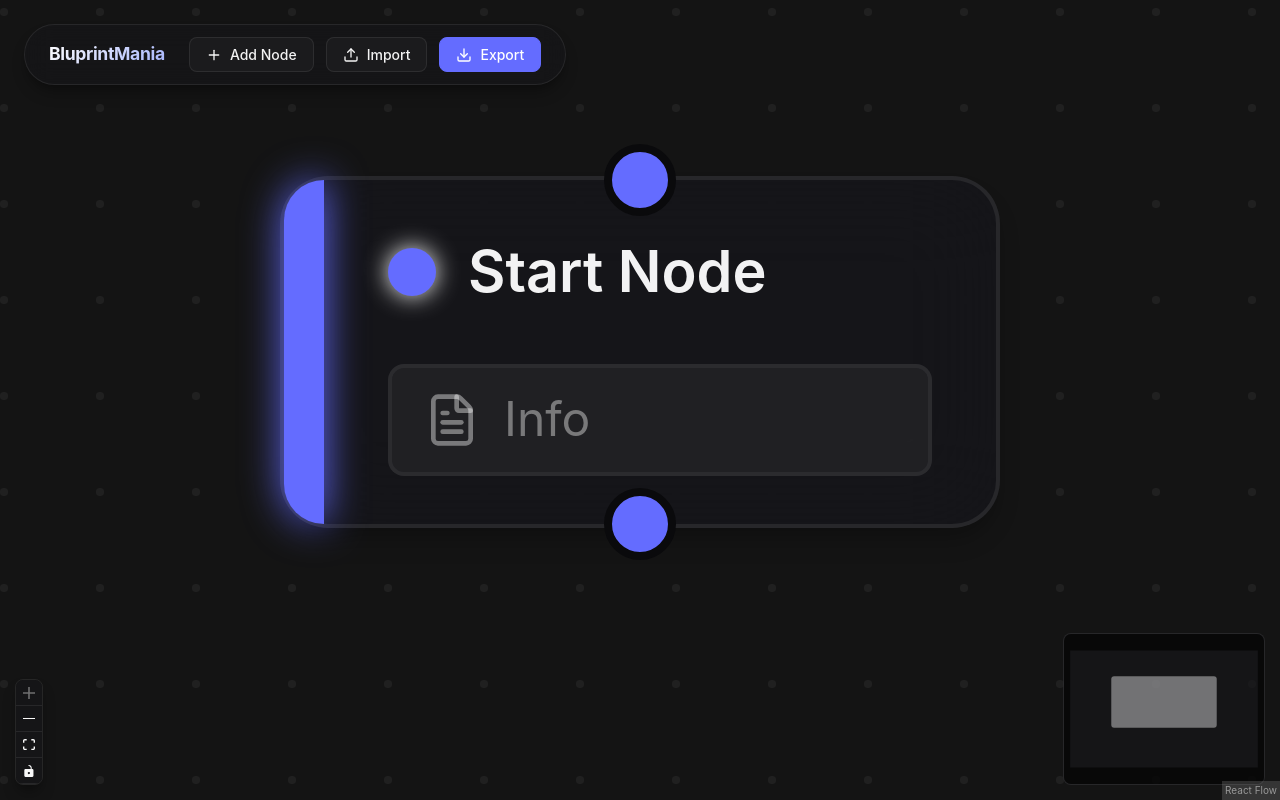
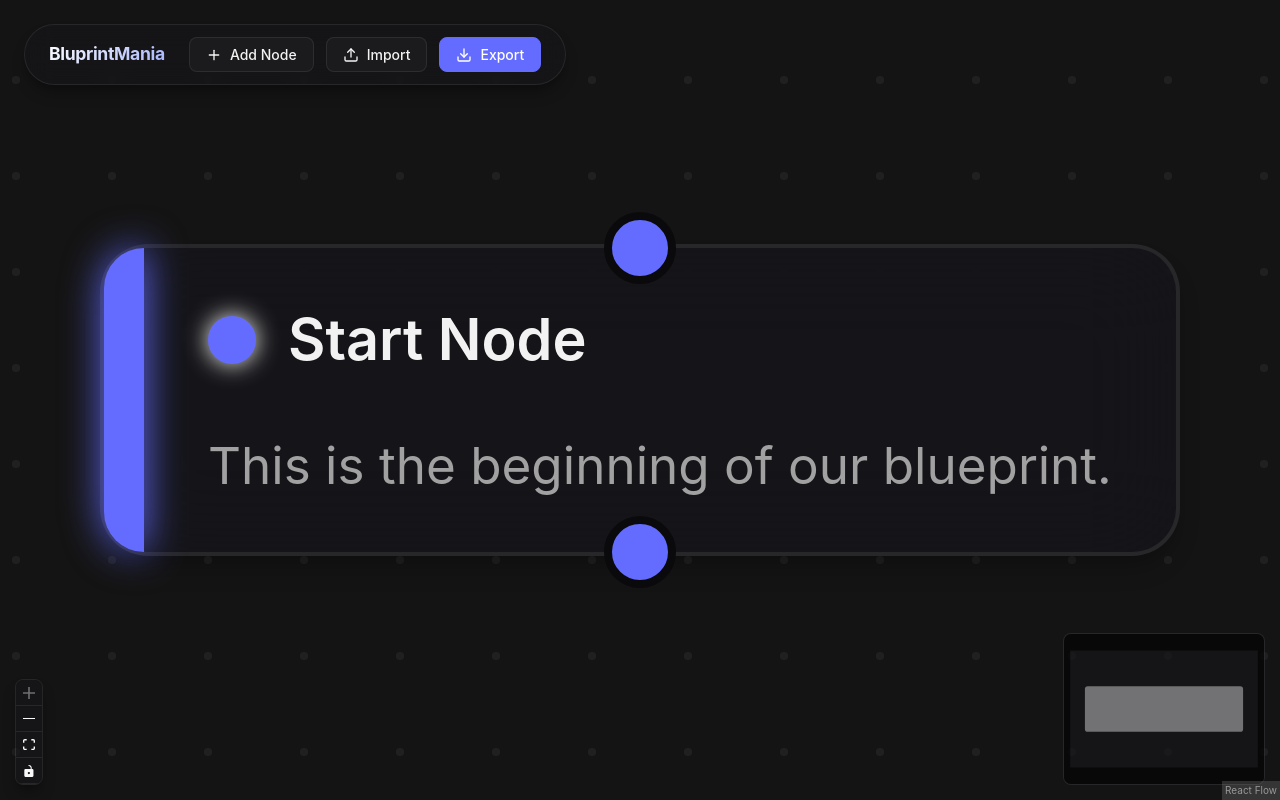
Before and after one commit to MaddyAurora/BluprintMania, a React (Vite) app: page / in a window 1280 px wide. Built offline with nearby package versions, Linux system fonts and the light colour scheme.

Commit message:
Fixed several QoL issues and added more colors

```diff
--- a/src/App.tsx
+++ b/src/App.tsx
@@ -64,20 +64,23 @@ function BlueprintEditor() {
           label: 'New Node',
           color: '#06b6d4',
           notes: '',
+          isNew: true,
         },
         selected: true,
       };
 
-      setNodes((nds) => nds.concat(newNode));
+      setNodes((nds) => nds.map((n) => ({ ...n, selected: false })).concat(newNode));
 
       if (connectionState.fromNode?.id) {
+        const isTarget = connectionState.fromHandle?.type === 'target';
+
         setEdges((eds) =>
           eds.concat({
             id: uuidv4(),
-            source: connectionState.fromNode!.id,
-            sourceHandle: connectionState.fromHandle?.id || null,
-            target: newNodeId,
-            targetHandle: null,
+            source: isTarget ? newNodeId : connectionState.fromNode!.id,
+            sourceHandle: isTarget ? null : (connectionState.fromHandle?.id || null),
+            target: isTarget ? connectionState.fromNode!.id : newNodeId,
+            targetHandle: isTarget ? (connectionState.fromHandle?.id || null) : null,
           })
         );
       }
@@ -86,18 +89,31 @@ function BlueprintEditor() {
   );
 
   const onAddNode = useCallback(() => {
+    const centerX = window.innerWidth / 2;
+    const centerY = window.innerHeight / 2;
+    const centerFlowPosition = screenToFlowPosition({ x: centerX, y: centerY });
+
+    // Random offset between -150 and +150
+    const offsetX = (Math.random() - 0.5) * 300;
+    const offsetY = (Math.random() - 0.5) * 300;
+
     const newNode: BlueprintNode = {
       id: uuidv4(),
       type: 'custom',
-      position: { x: Math.random() * 300 + 100, y: Math.random() * 300 + 100 },
+      position: {
+        x: centerFlowPosition.x + offsetX - 90,
+        y: centerFlowPosition.y + offsetY - 40
+      },
       data: {
-        label: 'New Node',
-        color: '#10b981',
-        notes: '',
-      },
-    };
-    setNodes((nds) => nds.concat(newNode));
-  }, [setNodes]);
+          label: 'New Node',
+          color: '#10b981',
+          notes: '',
+          isNew: true,
+        },
+        selected: true,
+      };
+    setNodes((nds) => nds.map((n) => ({ ...n, selected: false })).concat(newNode));
+  }, [setNodes, screenToFlowPosition]);
 
   const onExport = useCallback(() => {
     const viewport = getViewport();
@@ -166,6 +182,15 @@ function BlueprintEditor() {
     setEdges((eds) => eds.filter((e) => e.source !== nodeId && e.target !== nodeId));
   }, [setNodes, setEdges]);
 
+  const onNodeClick = useCallback((event: React.MouseEvent, node: BlueprintNode) => {
+    setNodes((nds) =>
+      nds.map((n) => ({
+        ...n,
+        selected: n.id === node.id || (event.shiftKey && n.selected),
+      }))
+    );
+  }, [setNodes]);
+
   const selectedNode = nodes.find((n) => n.selected) || null;
 
   return (
@@ -179,6 +204,7 @@ function BlueprintEditor() {
         onEdgesChange={onEdgesChange}
         onConnect={onConnect}
         onConnectEnd={onConnectEnd}
+        onNodeClick={onNodeClick}
         onDragOver={onDragOver}
         onDrop={onDrop}
       />
--- a/src/components/BlueprintCanvas.tsx
+++ b/src/components/BlueprintCanvas.tsx
@@ -27,6 +27,7 @@ interface BlueprintCanvasProps {
   onEdgesChange: OnEdgesChange;
   onConnect: OnConnect;
   onConnectEnd: (event: MouseEvent | TouchEvent, connectionState: any) => void;
+  onNodeClick?: (event: React.MouseEvent, node: BlueprintNode) => void;
   onDragOver?: (event: React.DragEvent) => void;
   onDrop?: (event: React.DragEvent) => void;
 }
@@ -38,6 +39,7 @@ export default function BlueprintCanvas({
   onEdgesChange,
   onConnect,
   onConnectEnd,
+  onNodeClick,
   onDragOver,
   onDrop,
 }: BlueprintCanvasProps) {
@@ -50,6 +52,7 @@ export default function BlueprintCanvas({
         onEdgesChange={onEdgesChange}
         onConnect={onConnect}
         onConnectEnd={onConnectEnd}
+        onNodeClick={onNodeClick}
         onDragOver={onDragOver}
         onDrop={onDrop}
         nodeTypes={nodeTypes}
--- a/src/components/CustomNode.css
+++ b/src/components/CustomNode.css
@@ -13,6 +13,7 @@
   width: 100%;
   height: 100%;
   box-sizing: border-box;
+  user-select: none;
 }
 
 .custom-node::before {
--- a/src/components/CustomNode.tsx
+++ b/src/components/CustomNode.tsx
@@ -1,12 +1,12 @@
 import { memo, useRef, useState, useEffect } from 'react';
-import { Handle, Position, NodeResizer } from '@xyflow/react';
+import { Handle, Position, NodeResizer, useReactFlow } from '@xyflow/react';
 import type { NodeProps } from '@xyflow/react';
 import { FileText, Image as ImageIcon } from 'lucide-react';
 import type { BlueprintNode } from '../types';
 import './CustomNode.css';
 
-const CustomNode = ({ data, selected, width, height }: NodeProps<BlueprintNode>) => {
-  const isExpanded = height && height > 100;
+const CustomNode = ({ id, data, selected, width, height }: NodeProps<BlueprintNode>) => {
+  const { setNodes } = useReactFlow();
   const hasNotes = Boolean(data.notes && data.notes.trim().length > 0);
   const hasImage = Boolean(data.image && data.imageWidth && data.imageHeight);
 
@@ -23,11 +23,16 @@ const CustomNode = ({ data, selected, width, height }: NodeProps<BlueprintNode>)
       let h = currentHeaderHeight + 24;
 
       // Expand minimum boundary if it has interactive elements
-      if (hasNotes || hasImage) {
-        h += 34; // Approximate height of the indicator plus its margin
+      let extraHeight = 0;
+      if (hasImage && hasNotes) {
+        extraHeight = 34 + 26; // Space for image indicator + 1 line of notes
+      } else if (hasImage) {
+        extraHeight = 34; // Space for image indicator
+      } else if (hasNotes) {
+        extraHeight = 26; // Space for 1 line of notes
       }
 
-      setMinAllowedHeight(Math.max(50, h));
+      setMinAllowedHeight(Math.max(50, h + extraHeight));
     }
   }, [data.label, hasNotes, hasImage]);
 
@@ -41,10 +46,11 @@ const CustomNode = ({ data, selected, width, height }: NodeProps<BlueprintNode>)
 
   const imageTotalSpace = renderedImageHeight > 0 ? renderedImageHeight + 8 : 0; // +8 for margin-top
 
-  let maxLines = 1;
+  let maxLines = 2; // Default to 2 lines if not explicitly sized
   let showImage = false;
+  let showNotes = hasNotes;
 
-  if (isExpanded && height) {
+  if (height) {
     let availableHeight = height - 24 - headerHeight - 8;
 
     // Check if the image fits in the total available space
@@ -53,11 +59,20 @@ const CustomNode = ({ data, selected, width, height }: NodeProps<BlueprintNode>)
       availableHeight -= imageTotalSpace; // Deduct space taken by the image
     }
 
-    maxLines = Math.max(1, Math.floor(availableHeight / 18));
+    // Deduct space for the image indicator if the image is present but not shown
+    if (hasImage && !showImage) {
+      availableHeight -= 34;
+    }
+
+    // Only show notes if there's enough space remaining for at least 1 line (18px)
+    if (availableHeight >= 18) {
+      maxLines = Math.max(1, Math.floor(availableHeight / 18));
+    } else {
+      showNotes = false;
+    }
   }
 
-  // Only show notes if there's enough space remaining after the image for at least 1 line (18px)
-  const showNotes = hasNotes && isExpanded && (!showImage || (height! - 24 - headerHeight - 8 - imageTotalSpace) >= 18);
+  const showImageIndicator = hasImage && !showImage;
 
   const imageBlock = showImage && (
     <div className="node-image-container" style={{ height: renderedImageHeight }}>
@@ -89,6 +104,14 @@ const CustomNode = ({ data, selected, width, height }: NodeProps<BlueprintNode>)
       <div
         className={`custom-node glass ${selected ? 'selected' : ''}`}
         style={{ '--node-color': data.color } as React.CSSProperties}
+        onPointerDown={(e) => {
+          if (!selected) {
+            setNodes((nds) => nds.map((n) => ({
+              ...n,
+              selected: n.id === id || (e.shiftKey && n.selected),
+            })));
+          }
+        }}
       >
         <Handle
           type="target"
@@ -101,16 +124,16 @@ const CustomNode = ({ data, selected, width, height }: NodeProps<BlueprintNode>)
           <div className="node-title">{data.label || 'Untitled Node'}</div>
         </div>
 
-        {(hasNotes || hasImage) && !isExpanded && (
+        {showImageIndicator && (
           <div className="node-notes-indicator">
-            {hasImage ? <ImageIcon size={14} /> : <FileText size={14} />}
-            <span>{hasNotes && hasImage ? 'Info & Image' : hasImage ? 'Image attached' : 'Info'}</span>
+            <ImageIcon size={14} />
+            <span>Image attached</span>
           </div>
         )}
 
-        {isExpanded && data.imagePosition === 'before' && imageBlock}
-        {isExpanded && notesBlock}
-        {isExpanded && (data.imagePosition === 'after' || !data.imagePosition) && imageBlock}
+        {showImage && data.imagePosition === 'before' && imageBlock}
+        {notesBlock}
+        {showImage && (data.imagePosition === 'after' || !data.imagePosition) && imageBlock}
 
         <Handle
           type="source"
--- a/src/components/NodeInspector.tsx
+++ b/src/components/NodeInspector.tsx
@@ -12,7 +12,9 @@ interface NodeInspectorProps {
 
 const COLORS = [
   '#646cff', '#10b981', '#f59e0b', '#ef4444',
-  '#8b5cf6', '#ec4899', '#06b6d4', '#f97316'
+  '#8b5cf6', '#ec4899', '#06b6d4', '#f97316',
+  '#2563eb', '#059686', '#84cc16', '#f1ee36ff',
+  '#a03cab', '#e11d48', '#203CA8', '#6e798fff'
 ];
 
 export default function NodeInspector({ node, onClose, onUpdateNode, onDeleteNode }: NodeInspectorProps) {
@@ -24,16 +26,19 @@ export default function NodeInspector({ node, onClose, onUpdateNode, onDeleteNod
 
   // Auto-focus the name input whenever a new node is selected/created
   useEffect(() => {
-    if (node) {
+    if (node && node.data.isNew) {
       // Small timeout ensures the sidebar animation/render completes before focusing
       const timer = setTimeout(() => {
         nameInputRef.current?.focus();
         // Optionally select all text so typing immediately overwrites "New Node"
         nameInputRef.current?.select();
+
+        // Clear the isNew flag so it doesn't auto-focus again on subsequent selections
+        onUpdateNode(node.id, { isNew: false });
       }, 50);
       return () => clearTimeout(timer);
     }
-  }, [node?.id]);
+  }, [node?.id, node?.data.isNew, onUpdateNode]);
 
   const handleNameKeyDown = (e: React.KeyboardEvent<HTMLInputElement>) => {
     if (e.key === 'Tab' && !e.shiftKey) {
--- a/src/types.ts
+++ b/src/types.ts
@@ -8,6 +8,7 @@ export type BlueprintNodeData = {
   imageWidth?: number; // Intrinsic width
   imageHeight?: number; // Intrinsic height
   imagePosition?: 'before' | 'after'; // Position relative to notes
+  isNew?: boolean; // Flag to indicate if the node was just created
 };
 
 export type BlueprintNode = Node<BlueprintNodeData, 'custom'>;
```
Also changed, not shown: 1 other file (tests, documents, lock files or other folders).
